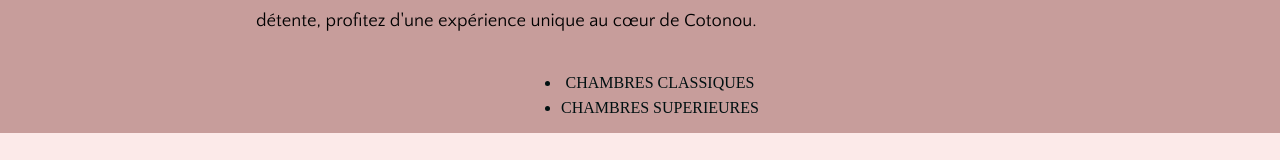
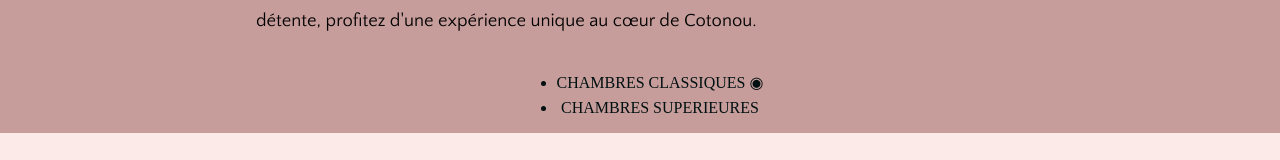
Before and after one commit to Nicanor1999/MaisonROUGE, a Vue app in the folder frontend/: page /rooms in a window 1280 px wide. Shown: the part 1147-1307 px from the top of the page. Built offline with nearby package versions, Linux system fonts and the light colour scheme; a web font is replaced by a local one.

Commit message:
chore(project): auto-save 2026-07-10 23:00

```diff
--- a/frontend/src/views/Rooms.vue
+++ b/frontend/src/views/Rooms.vue
@@ -27,8 +27,9 @@
         </p>
         <div class="options">
           <ul>
-            <li>CHAMBRES CLASSIQUES</li>
-            <li>CHAMBRES SUPERIEURES</li>
+            <li>CHAMBRES CLASSIQUES ◉</li>
+
+            <li> CHAMBRES SUPERIEURES</li>
           </ul>
         </div>
       </div>
```
